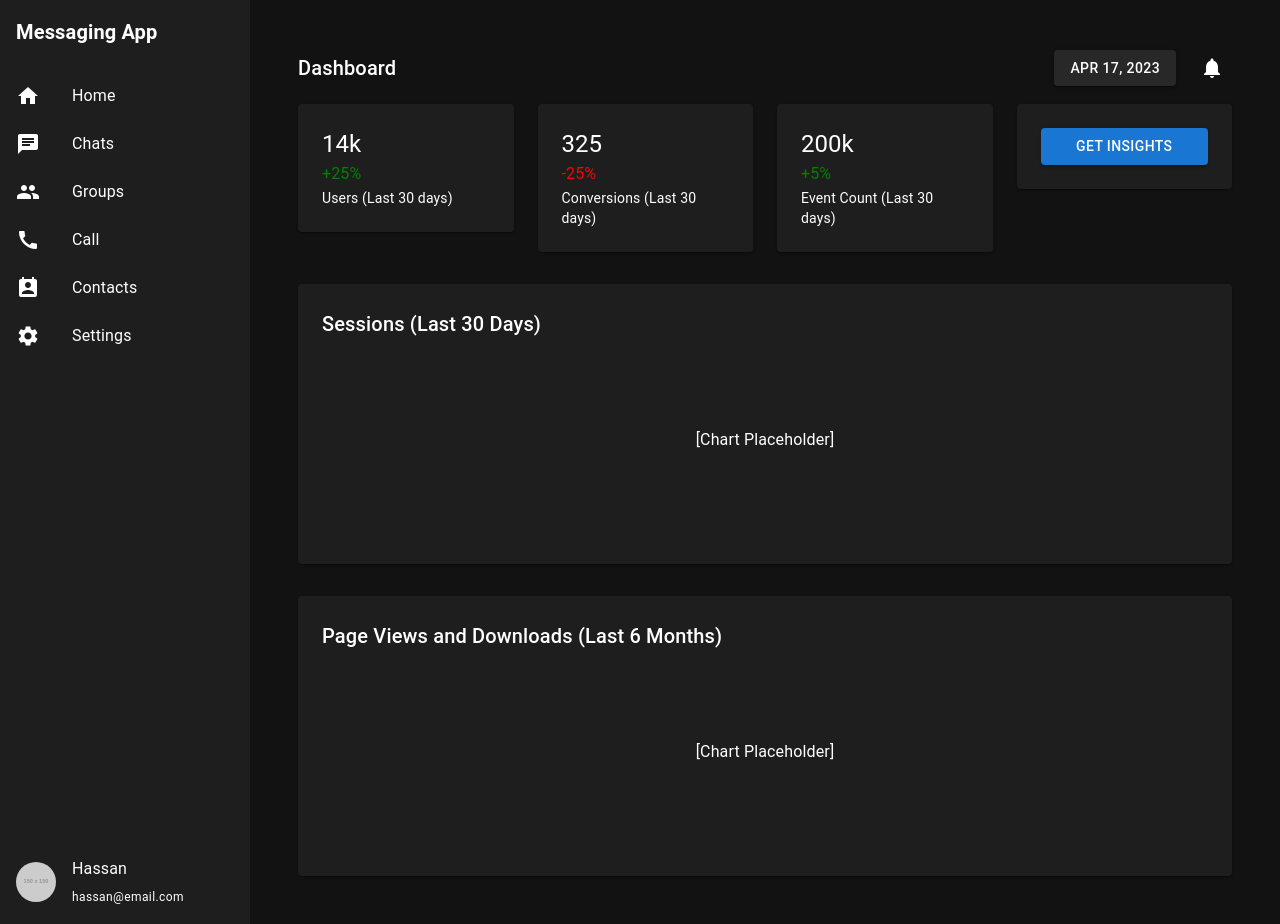
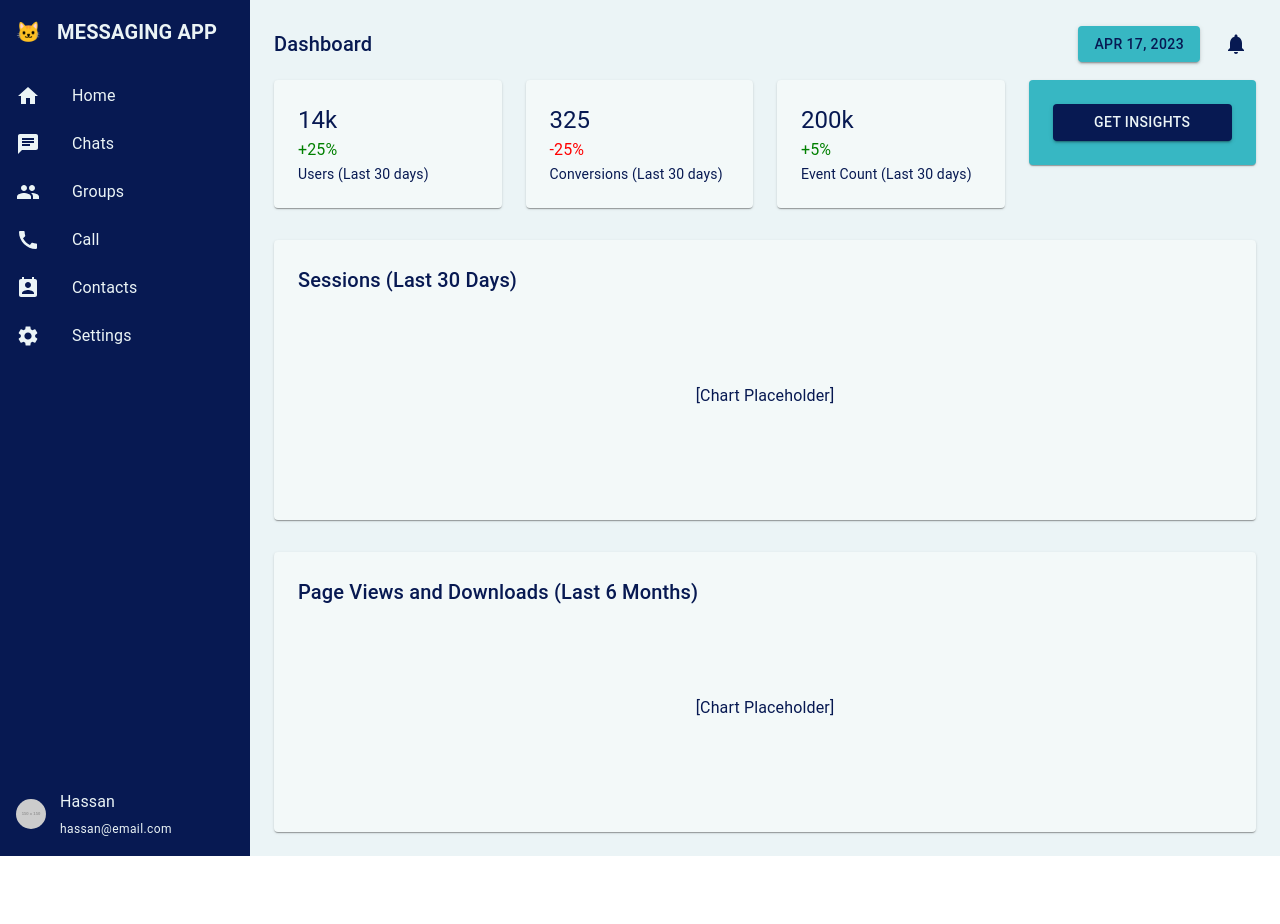
Before and after one commit to hassan-jamshaid10/MessagingAPP, a React (Vite) app: page / in a window 1280 px wide. After the commit the page ends 856 px from the top, so only its background shows below. Built offline with nearby package versions, Linux system fonts and the light colour scheme.

Commit message:
added hover navbar

```diff
--- a/src/App.jsx
+++ b/src/App.jsx
@@ -1,8 +1,10 @@
 import React from 'react';
 import { BrowserRouter as Router, Routes, Route } from 'react-router-dom';
-import AppLayout from './AppLayout/index';
-import Home from './Components/HomePage/index';
-import LoginPage from './Components/LoginPage/index';
+import { ThemeProvider, CssBaseline } from '@mui/material';
+import { lightTheme, darkTheme } from './Theme';
+import { ThemeProvider as CustomThemeProvider, useTheme } from './ThemeContext/index';
+import AppLayout from './AppLayout';
+import Home from './Components/HomePage';
 // Import other pages or components here if needed
 // import Chats from './Components/Chats';
 // import Groups from './Components/Groups';
@@ -11,11 +13,15 @@ import LoginPage from './Components/LoginPage/index';
 // import Settings from './Components/Settings';
 
 const App = () => {
+  const { themeMode } = useTheme();
+  const theme = themeMode === 'light' ? lightTheme : darkTheme;
+
   return (
+    <ThemeProvider theme={theme}>
+      <CssBaseline />
       <Router>
         <AppLayout>
           <Routes>
-          <Route path="/login" element={<LoginPage />} />
             <Route path="/" element={<Home />} />
             {/* Uncomment and add the routes as needed */}
             {/* <Route path="/chats" element={<Chats />} />
@@ -26,7 +32,14 @@ const App = () => {
           </Routes>
         </AppLayout>
       </Router>
+    </ThemeProvider>
   );
 };
 
-export default App;
+const AppWithTheme = () => (
+  <CustomThemeProvider>
+    <App />
+  </CustomThemeProvider>
+);
+
+export default AppWithTheme;
--- a/src/AppLayout/index.jsx
+++ b/src/AppLayout/index.jsx
@@ -15,11 +15,19 @@ const AppLayout = ({ children }) => {
           sx={{
             width: { sm: '250px' },
             flexShrink: 0,
-            backgroundColor: '#1E1E1E',
-            color: 'white',
+            backgroundColor: '#071952', // Dark Blue for Sidebar
+            color: '#EBF4F6', // Very Light Blue for text
             display: 'flex',
             flexDirection: 'column',
             minHeight: '100vh', // Ensures the sidebar takes the full height
+            boxShadow: '0 4px 10px rgba(0, 0, 0, 0.3)', // Subtle shadow
+            transition: 'width 0.3s', // Smooth transition for sidebar expansion
+            '&:hover': {
+              width: '250px', // Expanded width
+            },
+            '&:not(:hover)': {
+              width: '60px', // Collapsed width
+            },
           }}
         >
           <Sidebar name="Hassan" email="hassan@email.com" />
@@ -31,7 +39,7 @@ const AppLayout = ({ children }) => {
         sx={{
           flexGrow: 1,
           p: 3,
-          backgroundColor: '#121212',
+          backgroundColor: '#EBF4F6', // Very Light Blue for main content
           overflowY: 'auto',
         }}
       >
--- a/src/Components/HomePage/index.jsx
+++ b/src/Components/HomePage/index.jsx
@@ -4,24 +4,16 @@ import NotificationsIcon from '@mui/icons-material/Notifications';
 
 const Home = () => {
   return (
-    <Box
-      component="main"
-      sx={{
-        flexGrow: 1,
-        p: 3,
-        backgroundColor: '#121212',
-        overflow: 'auto',
-      }}
-    >
+    <Box >
       {/* Top bar with date and notification */}
       <Box display="flex" justifyContent="space-between" alignItems="center" mb={2}>
-        <Typography variant="h6" color="white">Dashboard</Typography>
+        <Typography variant="h6" color="#071952">Dashboard</Typography> {/* Dark Blue for the title */}
         <Box display="flex" alignItems="center">
-          <Button variant="contained" sx={{ backgroundColor: '#282828', mr: 2 }}>
+          <Button variant="contained" sx={{ backgroundColor: '#37B7C3', color: '#071952', mr: 2 }}>
             Apr 17, 2023
           </Button>
           <IconButton aria-label="notifications">
-            <NotificationsIcon sx={{ color: 'white' }} />
+            <NotificationsIcon sx={{ color: '#071952' }} /> {/* Dark Blue for the icon */}
           </IconButton>
         </Box>
       </Box>
@@ -29,29 +21,29 @@ const Home = () => {
       {/* Overview Section */}
       <Grid container spacing={3}>
         <Grid item xs={12} sm={6} md={3}>
-          <Paper sx={{ padding: 3, backgroundColor: '#1E1E1E', color: 'white', border: 'none' }}>
+          <Paper sx={{ padding: 3, backgroundColor: '#F3F9F9', color: '#071952' }}>
             <Typography variant="h5">14k</Typography>
             <Typography variant="subtitle1" color="green">+25%</Typography>
             <Typography variant="body2">Users (Last 30 days)</Typography>
           </Paper>
         </Grid>
         <Grid item xs={12} sm={6} md={3}>
-          <Paper sx={{ padding: 3, backgroundColor: '#1E1E1E', color: 'white', border: 'none' }}>
+          <Paper sx={{ padding: 3, backgroundColor: '#F3F9F9', color: '#071952' }}>
             <Typography variant="h5">325</Typography>
             <Typography variant="subtitle1" color="red">-25%</Typography>
             <Typography variant="body2">Conversions (Last 30 days)</Typography>
           </Paper>
         </Grid>
         <Grid item xs={12} sm={6} md={3}>
-          <Paper sx={{ padding: 3, backgroundColor: '#1E1E1E', color: 'white', border: 'none' }}>
+          <Paper sx={{ padding: 3, backgroundColor: '#F3F9F9', color: '#071952' }}>
             <Typography variant="h5">200k</Typography>
             <Typography variant="subtitle1" color="green">+5%</Typography>
             <Typography variant="body2">Event Count (Last 30 days)</Typography>
           </Paper>
         </Grid>
         <Grid item xs={12} sm={6} md={3}>
-          <Paper sx={{ padding: 3, backgroundColor: '#1E1E1E', color: 'white', border: 'none' }}>
-            <Button variant="contained" color="primary" fullWidth>
+          <Paper sx={{ padding: 3, backgroundColor: '#37B7C3' }}>
+            <Button variant="contained" sx={{ backgroundColor: '#071952', color: '#EBF4F6' }} fullWidth>
               Get Insights
             </Button>
           </Paper>
@@ -60,20 +52,20 @@ const Home = () => {
 
       {/* Session Graph Section */}
       <Box mt={4}>
-        <Paper sx={{ padding: 3, backgroundColor: '#1E1E1E', border: 'none' }}>
-          <Typography variant="h6" color="white">Sessions (Last 30 Days)</Typography>
+        <Paper sx={{ padding: 3, backgroundColor: '#F3F9F9', color: '#071952' }}>
+          <Typography variant="h6">Sessions (Last 30 Days)</Typography>
           <Box height="200px" display="flex" justifyContent="center" alignItems="center">
-            <Typography color="white">[Chart Placeholder]</Typography>
+            <Typography>[Chart Placeholder]</Typography>
           </Box>
         </Paper>
       </Box>
 
       {/* Page Views and Downloads */}
       <Box mt={4}>
-        <Paper sx={{ padding: 3, backgroundColor: '#1E1E1E', border: 'none' }}>
-          <Typography variant="h6" color="white">Page Views and Downloads (Last 6 Months)</Typography>
+        <Paper sx={{ padding: 3, backgroundColor: '#F3F9F9', color: '#071952' }}>
+          <Typography variant="h6">Page Views and Downloads (Last 6 Months)</Typography>
           <Box height="200px" display="flex" justifyContent="center" alignItems="center">
-            <Typography color="white">[Chart Placeholder]</Typography>
+            <Typography>[Chart Placeholder]</Typography>
           </Box>
         </Paper>
       </Box>
--- a/src/Components/SideBar/index.jsx
+++ b/src/Components/SideBar/index.jsx
@@ -1,4 +1,4 @@
-import React from 'react';
+import React, { useState } from 'react';
 import { Box, Typography, List, ListItem, ListItemIcon, ListItemText, Avatar } from '@mui/material';
 import { Link } from 'react-router-dom';
 import HomeIcon from '@mui/icons-material/Home';
@@ -9,58 +9,104 @@ import PermContactCalendarIcon from '@mui/icons-material/PermContactCalendar';
 import SettingsIcon from '@mui/icons-material/Settings';
 
 const Sidebar = ({ name, email }) => {
+  const [expanded, setExpanded] = useState(true);
+
   return (
-    <Box display="flex" flexDirection="column" sx={{ height: '100%' }}>
-      <Box p={2}>
-        <Typography variant="h6" sx={{ fontWeight: 'bold' }}>Messaging App</Typography>
+    <Box
+      display="flex"
+      flexDirection="column"
+      sx={{
+        height: '100%',
+        width: expanded ? '250px' : '70px',
+        transition: 'width 0.3s',
+        backgroundColor: '#071952',
+        color: '#EBF4F6',
+        overflow: 'hidden',
+        '&:hover': {
+          width: '250px', // Expand on hover
+        },
+      }}
+    >
+      <Box p={2} display="flex" alignItems="center">
+        <Box
+          sx={{
+            display: 'flex',
+            alignItems: 'center',
+            flexGrow: 1,
+            justifyContent: expanded ? 'flex-start' : 'center',
+          }}
+        >
+          {expanded ? (
+            <Typography variant="h6" sx={{ fontWeight: 'bold', whiteSpace: 'nowrap', display: 'flex', alignItems: 'center' }}>
+              🐱
+              <a href="#" style={{ marginLeft: '16px', textDecoration: 'none', color: '#EBF4F6' }}>MESSAGING APP</a>
+            </Typography>
+          ) : (
+            <Typography variant="h6" sx={{ fontWeight: 'bold', whiteSpace: 'nowrap' }}>
+              🐱
+            </Typography>
+          )}
+        </Box>
       </Box>
 
       <List>
-        <ListItem button component={Link} to="/">
+        <ListItem button component={Link} to="/" sx={{ padding: '8px 16px' }}>
           <ListItemIcon>
-            <HomeIcon sx={{ color: 'white' }} />
+            <HomeIcon sx={{ color: '#EBF4F6' }} />
           </ListItemIcon>
-          <ListItemText primary="Home" />
+          {expanded && <ListItemText primary="Home" sx={{ color: '#EBF4F6' }} />}
         </ListItem>
-        <ListItem button component={Link} to="/chats">
+        <ListItem button component={Link} to="/chats" sx={{ padding: '8px 16px' }}>
           <ListItemIcon>
-            <ChatIcon sx={{ color: 'white' }} />
+            <ChatIcon sx={{ color: '#EBF4F6' }} />
           </ListItemIcon>
-          <ListItemText primary="Chats" />
+          {expanded && <ListItemText primary="Chats" sx={{ color: '#EBF4F6' }} />}
         </ListItem>
-        <ListItem button component={Link} to="/groups">
+        <ListItem button component={Link} to="/groups" sx={{ padding: '8px 16px' }}>
           <ListItemIcon>
-            <GroupIcon sx={{ color: 'white' }} />
+            <GroupIcon sx={{ color: '#EBF4F6' }} />
           </ListItemIcon>
-          <ListItemText primary="Groups" />
+          {expanded && <ListItemText primary="Groups" sx={{ color: '#EBF4F6' }} />}
         </ListItem>
-        <ListItem button component={Link} to="/call">
+        <ListItem button component={Link} to="/call" sx={{ padding: '8px 16px' }}>
           <ListItemIcon>
-            <CallIcon sx={{ color: 'white' }} />
+            <CallIcon sx={{ color: '#EBF4F6' }} />
           </ListItemIcon>
-          <ListItemText primary="Call" />
+          {expanded && <ListItemText primary="Call" sx={{ color: '#EBF4F6' }} />}
         </ListItem>
-        <ListItem button component={Link} to="/contacts">
+        <ListItem button component={Link} to="/contacts" sx={{ padding: '8px 16px' }}>
           <ListItemIcon>
-            <PermContactCalendarIcon sx={{ color: 'white' }} />
+            <PermContactCalendarIcon sx={{ color: '#EBF4F6' }} />
           </ListItemIcon>
-          <ListItemText primary="Contacts" />
+          {expanded && <ListItemText primary="Contacts" sx={{ color: '#EBF4F6' }} />}
         </ListItem>
-        <ListItem button component={Link} to="/settings">
+        <ListItem button component={Link} to="/settings" sx={{ padding: '8px 16px' }}>
           <ListItemIcon>
-            <SettingsIcon sx={{ color: 'white' }} />
+            <SettingsIcon sx={{ color: '#EBF4F6' }} />
           </ListItemIcon>
-          <ListItemText primary="Settings" />
+          {expanded && <ListItemText primary="Settings" sx={{ color: '#EBF4F6' }} />}
         </ListItem>
       </List>
 
       <Box sx={{ mt: 'auto', p: 2 }}>
-        <Box display="flex" alignItems="center">
-          <Avatar alt={name} src="https://via.placeholder.com/150" />
-          <Box ml={2}>
-            <Typography variant="subtitle1">{name}</Typography>
-            <Typography variant="caption">{email}</Typography>
-          </Box>
+  <Box display="flex" alignItems="center">
+    <Avatar
+      alt={name}
+      src="https://via.placeholder.com/150"
+      sx={{
+        width: '30px',
+        height: '30px',
+        borderRadius: '50%',
+        marginRight: expanded ? '14px' : '8px',
+        marginLeft: expanded ? '0px' : '0px', // Adjusted left margin
+      }}
+    />
+    {expanded && (
+      <Box>
+        <Typography variant="subtitle1" color="#EBF4F6">{name}</Typography>
+        <Typography variant="caption" color="#EBF4F6">{email}</Typography>
+      </Box>
+    )}
         </Box>
       </Box>
     </Box>
--- /dev/null
+++ b/src/Theme/index.jsx
@@ -0,0 +1,39 @@
+import { createTheme } from '@mui/material/styles';
+
+// Define the light theme
+const lightTheme = createTheme({
+  palette: {
+    mode: 'light',
+    primary: {
+      main: '#1976d2',
+    },
+    background: {
+      default: '#ffffff',
+      paper: '#f5f5f5',
+    },
+    text: {
+      primary: '#000000',
+      secondary: '#333333',
+    },
+  },
+});
+
+// Define the dark theme
+const darkTheme = createTheme({
+  palette: {
+    mode: 'dark',
+    primary: {
+      main: '#90caf9',
+    },
+    background: {
+      default: '#121212',
+      paper: '#1e1e1e',
+    },
+    text: {
+      primary: '#ffffff',
+      secondary: '#cccccc',
+    },
+  },
+});
+
+export { lightTheme, darkTheme };
--- /dev/null
+++ b/src/ThemeContext/index.jsx
@@ -0,0 +1,19 @@
+import React, { createContext, useState, useContext } from 'react';
+
+const ThemeContext = createContext();
+
+export const ThemeProvider = ({ children }) => {
+  const [themeMode, setThemeMode] = useState('light');
+
+  const toggleTheme = () => {
+    setThemeMode((prevMode) => (prevMode === 'light' ? 'dark' : 'light'));
+  };
+
+  return (
+    <ThemeContext.Provider value={{ themeMode, toggleTheme }}>
+      {children}
+    </ThemeContext.Provider>
+  );
+};
+
+export const useTheme = () => useContext(ThemeContext);
```
Lines whose indentation alone changed are shown as unchanged.
